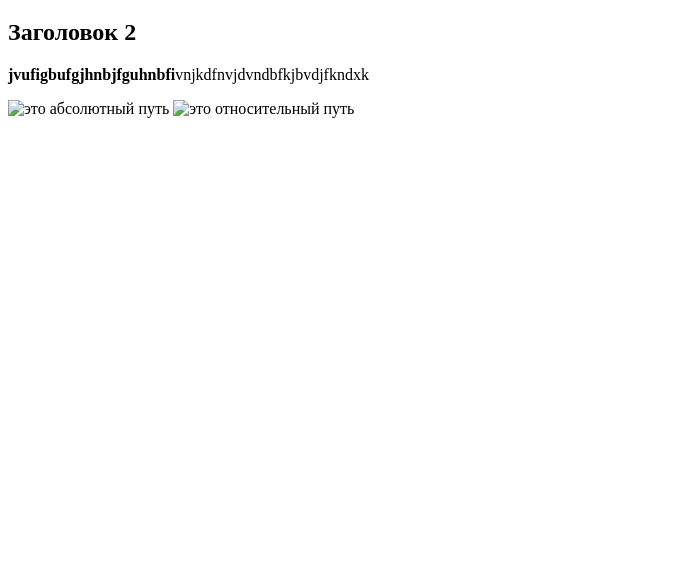
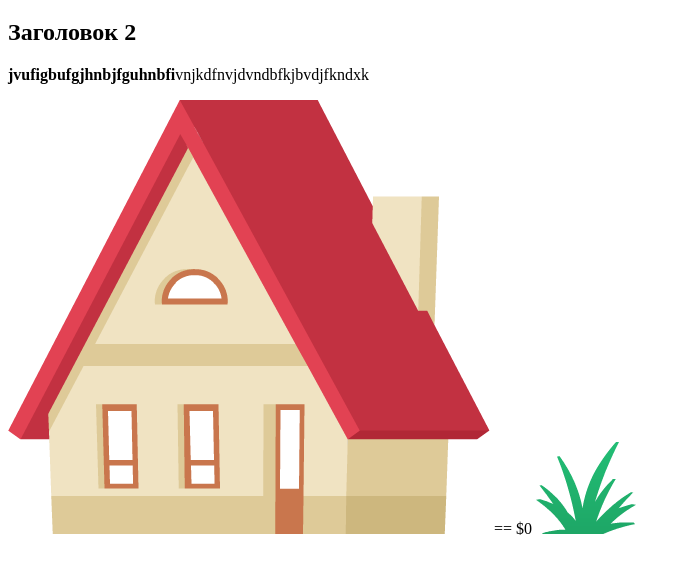
Before and after one commit to eleosni/project1, a plain HTML site: page folder/inner/index.html in a window 1280 px wide. Shown: the part 61-634 px from the top of the page, without its empty margins (0-691 px from the left). Drawn offline with Linux system fonts and the light colour scheme.

Commit message:
Update index.html

```diff
--- a/folder/inner/index.html
+++ b/folder/inner/index.html
@@ -17,8 +17,8 @@
             <b>jvufigbufgjhnbjfguhnbfi</b>vnjkdfnvjdvndbfkjbvdjfkndxk
         </p>
 
-        <img src="img/img1.png" alt="это абсолютный путь">
-        <img src="../Frontend/img/img2.png" alt="это относительный путь">
+        <img src="../../img/img1.png" alt="это абсолютный путь"> == $0
+        <img src="/project1/img/img2.png" alt="это относительный путь">
 
     </body>
 
```
